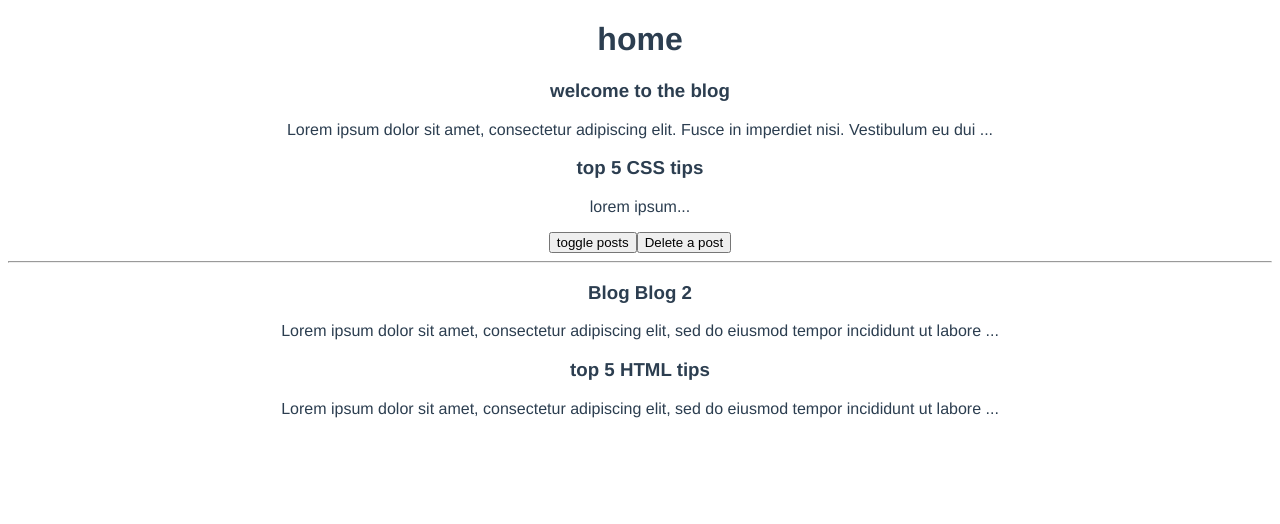
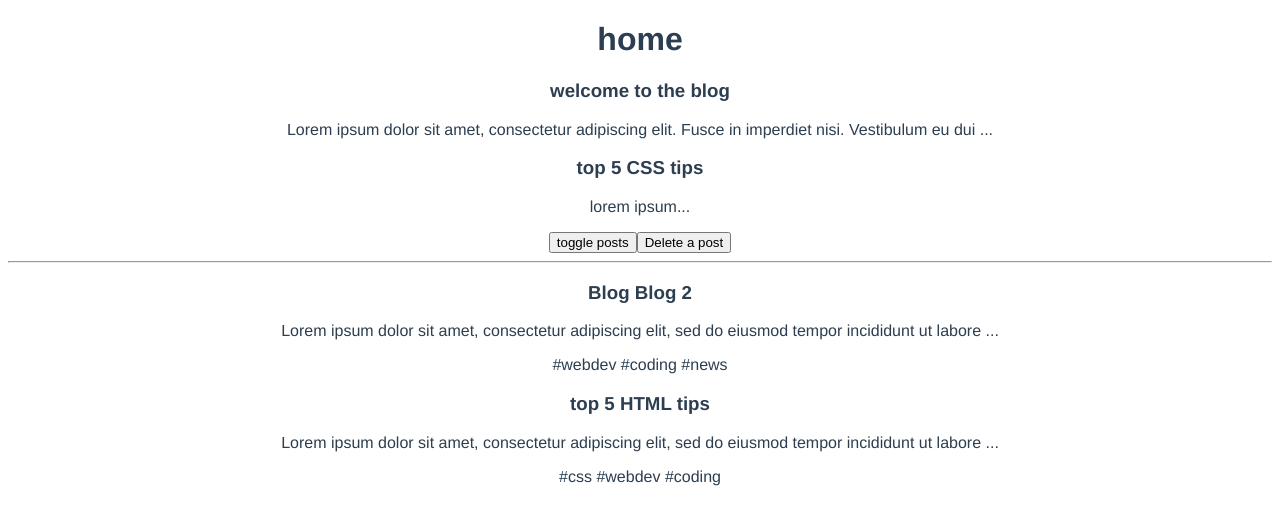
Before and after one commit to AdaN6/vue3_CLI, a Vue app in the folder dojo-blog-2/: page / in a window 1280 px wide. Shown: the top 524 px of the page. Built offline with nearby package versions, Linux system fonts and the light colour scheme; data requests are answered from the project's data file.

Commit message:
added tag in SinglePost2

```diff
--- a/dojo-blog-2/src/components/SinglePost2.vue
+++ b/dojo-blog-2/src/components/SinglePost2.vue
@@ -2,6 +2,9 @@
     <div class="post">
       <h3>{{ post2.title }}</h3>
       <p>{{ snippet }}</p>
+      <span v-for="tag in post2.tags" :key="tag">
+        #{{ tag }}
+      </span>
     </div>
   </template>
 
```
